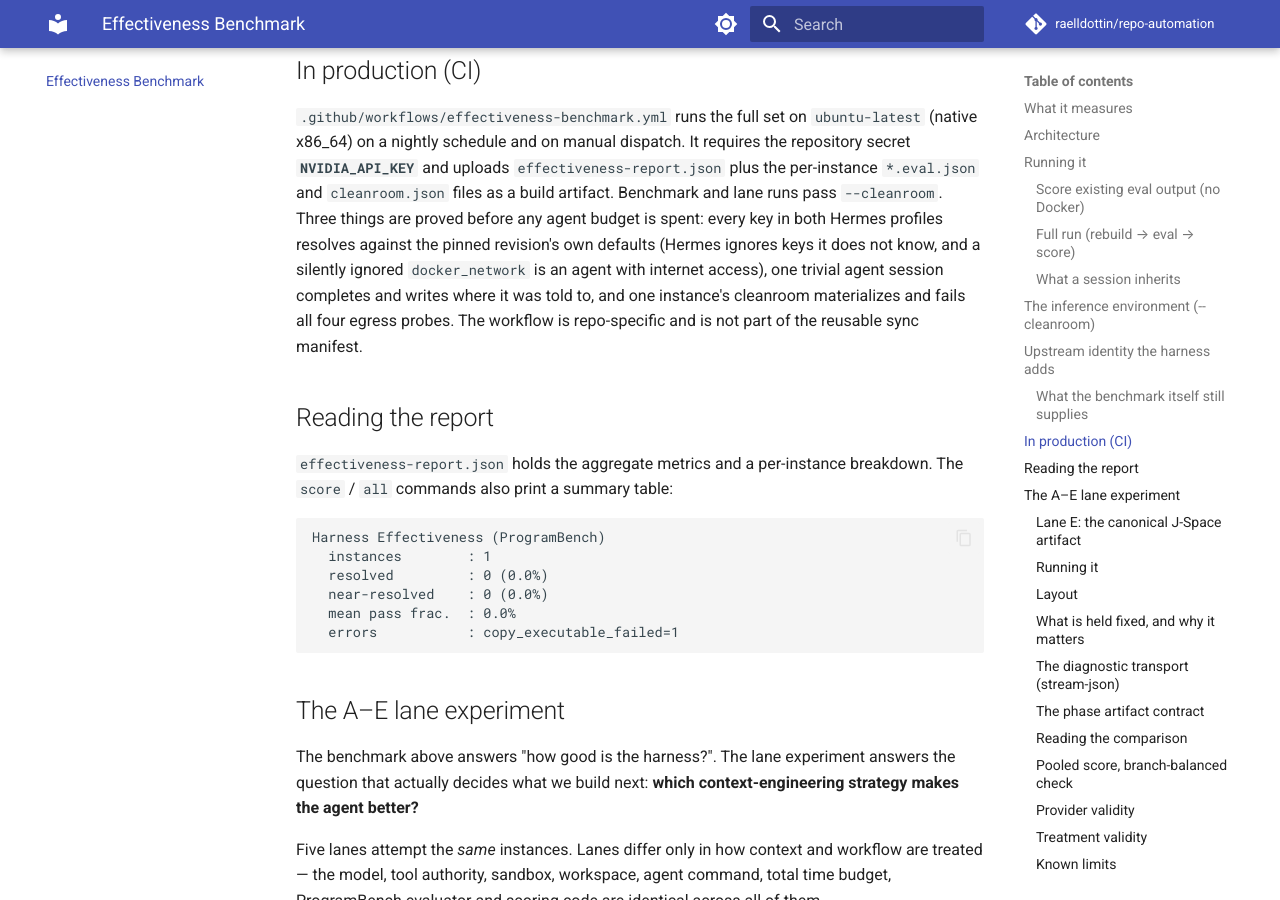
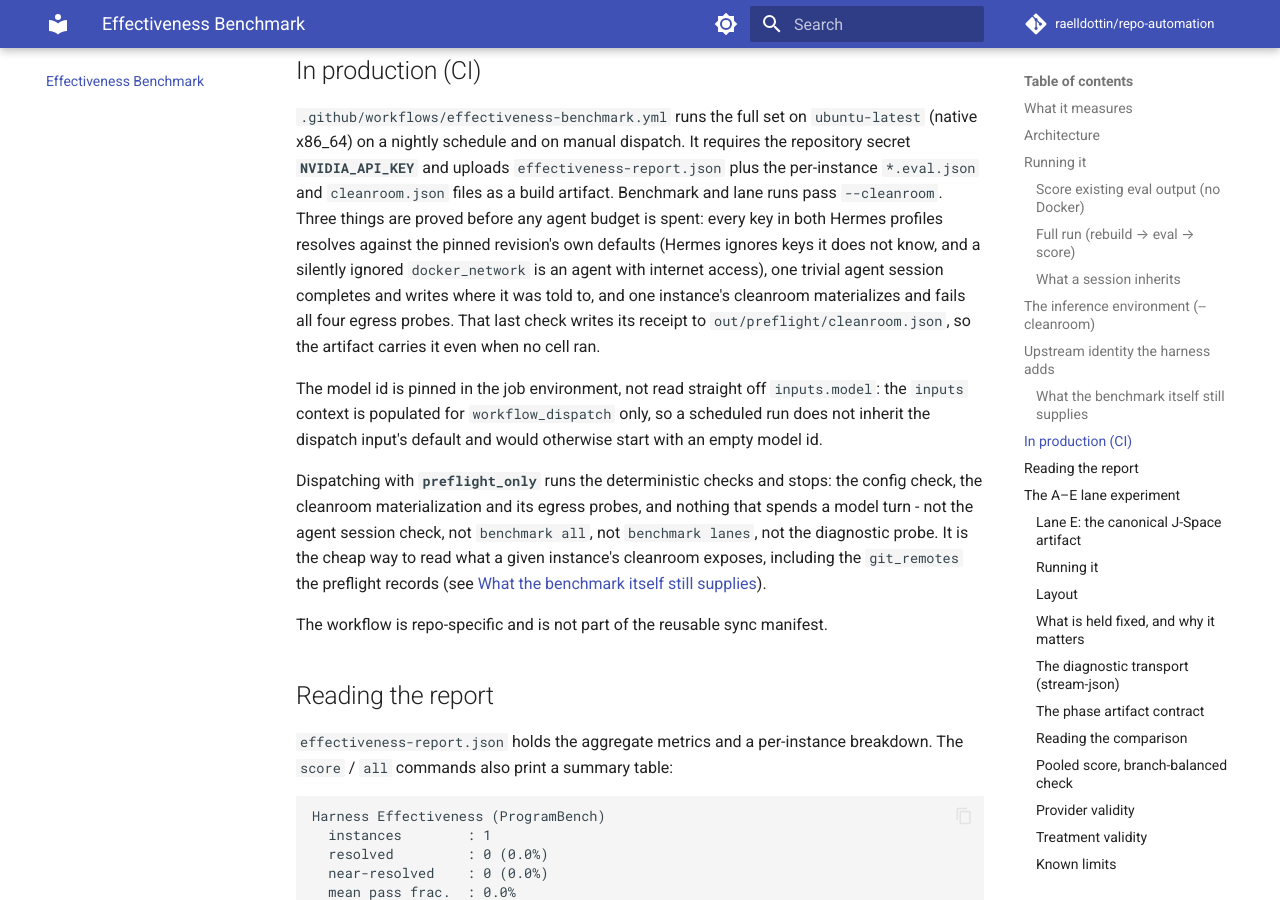
Before and after one commit to raelldottin/repo-automation, an MkDocs documentation site: the page built from docs/workflows/effectiveness-benchmark.md, in a window 1280 px wide and 900 px high, scrolled down 9963 px. Built offline with MkDocs 1.6.1 and Material for MkDocs 9.7.7, drawn with Linux system fonts in a browser that asks for light colours; comment, search, counter and statistics services are not loaded.

Commit message:
ci(benchmark): pin the model where the schedule can read it, and let the preflight stand alone
Two things the dispatch inputs could not do on their own.

The `inputs` context is populated for `workflow_dispatch` only, so a scheduled
run never sees the model input's default. Changing that default - what #53
proposed - fixes the manual path and leaves the nightly starting with an empty
model id. The baseline model is named in the job environment instead, with the
input used only when a dispatch actually supplied one.

`preflight_only` runs the deterministic half and stops: the Hermes config check
and the cleanroom materialization with its egress probes, and nothing that
spends a model turn. Its receipt now lands in `out/preflight/cleanroom.json`,
inside the path the artifact upload already collects, so a run that executed no
cell still answers what provenance ProgramBench's own image exposes -
`git_remotes` included - for the price of a runner minute.

```diff
--- a/docs/workflows/effectiveness-benchmark.md
+++ b/docs/workflows/effectiveness-benchmark.md
@@ -417,8 +417,22 @@ lane runs pass `--cleanroom`. Three things are proved before any agent budget is
 every key in both Hermes profiles resolves against the pinned revision's own defaults
 (Hermes ignores keys it does not know, and a silently ignored `docker_network` is an agent
 with internet access), one trivial agent session completes and writes where it was told to,
-and one instance's cleanroom materializes and fails all four egress probes. The workflow is repo-specific and
-is not part of the reusable sync manifest.
+and one instance's cleanroom materializes and fails all four egress probes. That last check
+writes its receipt to `out/preflight/cleanroom.json`, so the artifact carries it even when
+no cell ran.
+
+The model id is pinned in the job environment, not read straight off `inputs.model`: the
+`inputs` context is populated for `workflow_dispatch` only, so a scheduled run does not
+inherit the dispatch input's default and would otherwise start with an empty model id.
+
+Dispatching with **`preflight_only`** runs the deterministic checks and stops: the config
+check, the cleanroom materialization and its egress probes, and nothing that spends a model
+turn - not the agent session check, not `benchmark all`, not `benchmark lanes`, not the
+diagnostic probe. It is the cheap way to read what a given instance's cleanroom exposes,
+including the `git_remotes` the preflight records (see
+[What the benchmark itself still supplies](#what-the-benchmark-itself-still-supplies)).
+
+The workflow is repo-specific and is not part of the reusable sync manifest.
 
 ## Reading the report
 
```
Also changed, not shown: 1 other file.
